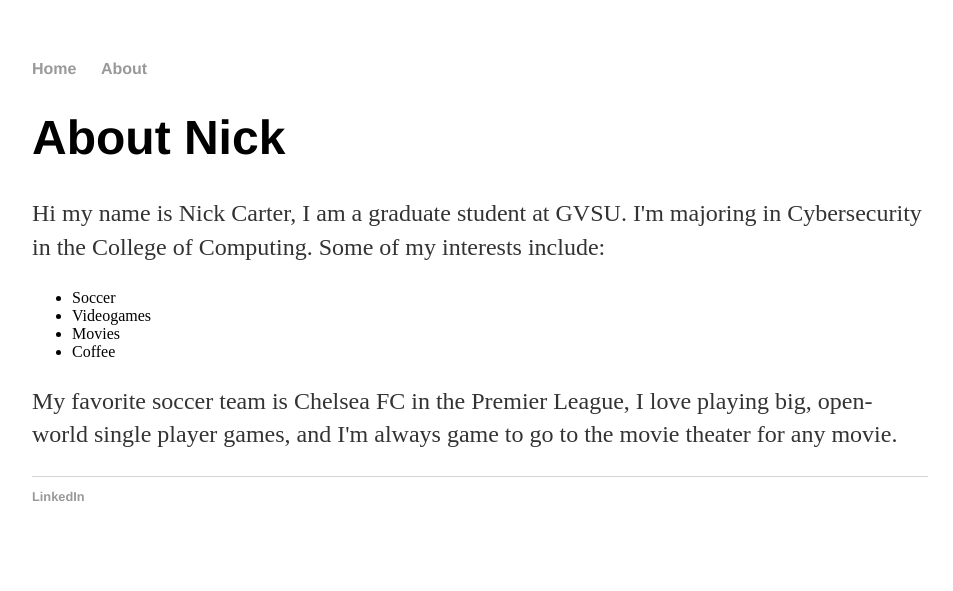
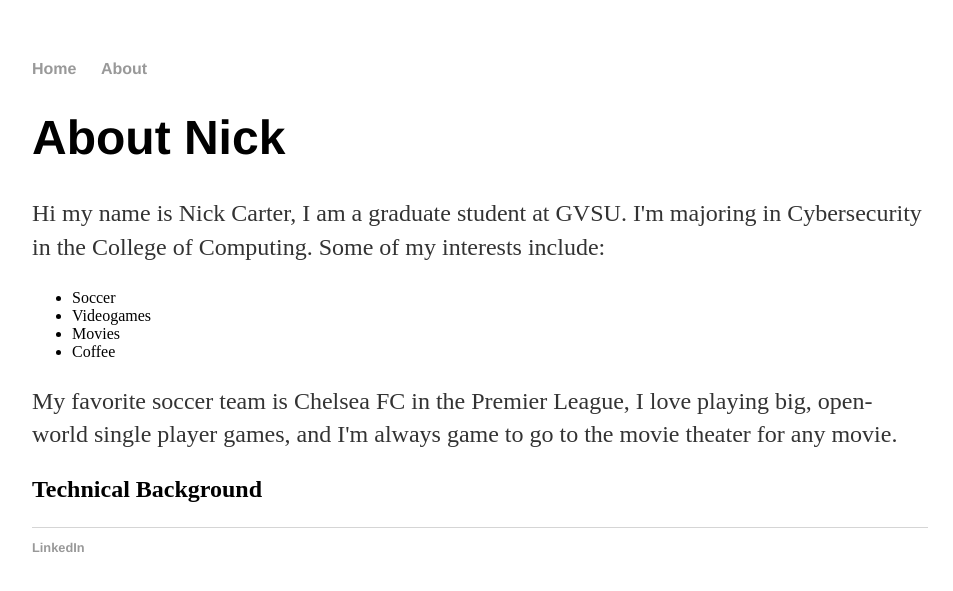
Before and after one commit to NickCarterGV/personal-website, a Jekyll site: the page built from about/index.html, in a window 1280 px wide. Shown: the top 591 px of the page, without its empty margins (160-1113 px from the left). Built offline with Jekyll 4.4.1, drawn with Linux system fonts in a browser that asks for light colours.

Commit message:
began technical background on about page

```diff
--- a/about/index.html
+++ b/about/index.html
@@ -12,4 +12,6 @@ title: Nick Carter Website
         <li>Coffee</li>
     </ul>
     <p>My favorite soccer team is Chelsea FC in the Premier League, I love playing big, open-world single player games, and I'm always game to go to the movie theater for any movie.</p>
+    <h2>Technical Background</h2>
+    <p></p>
 </div><!-- /.blurb -->
```
